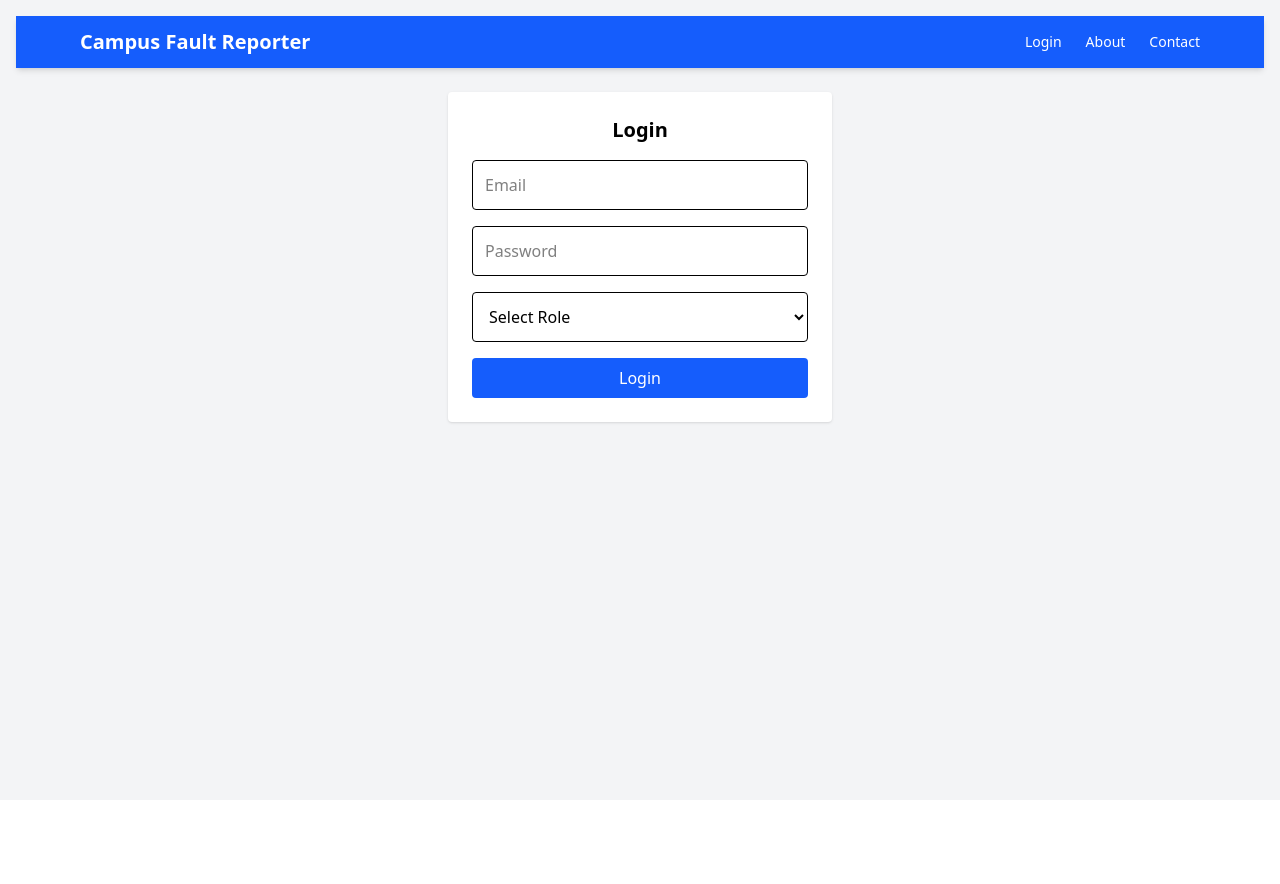
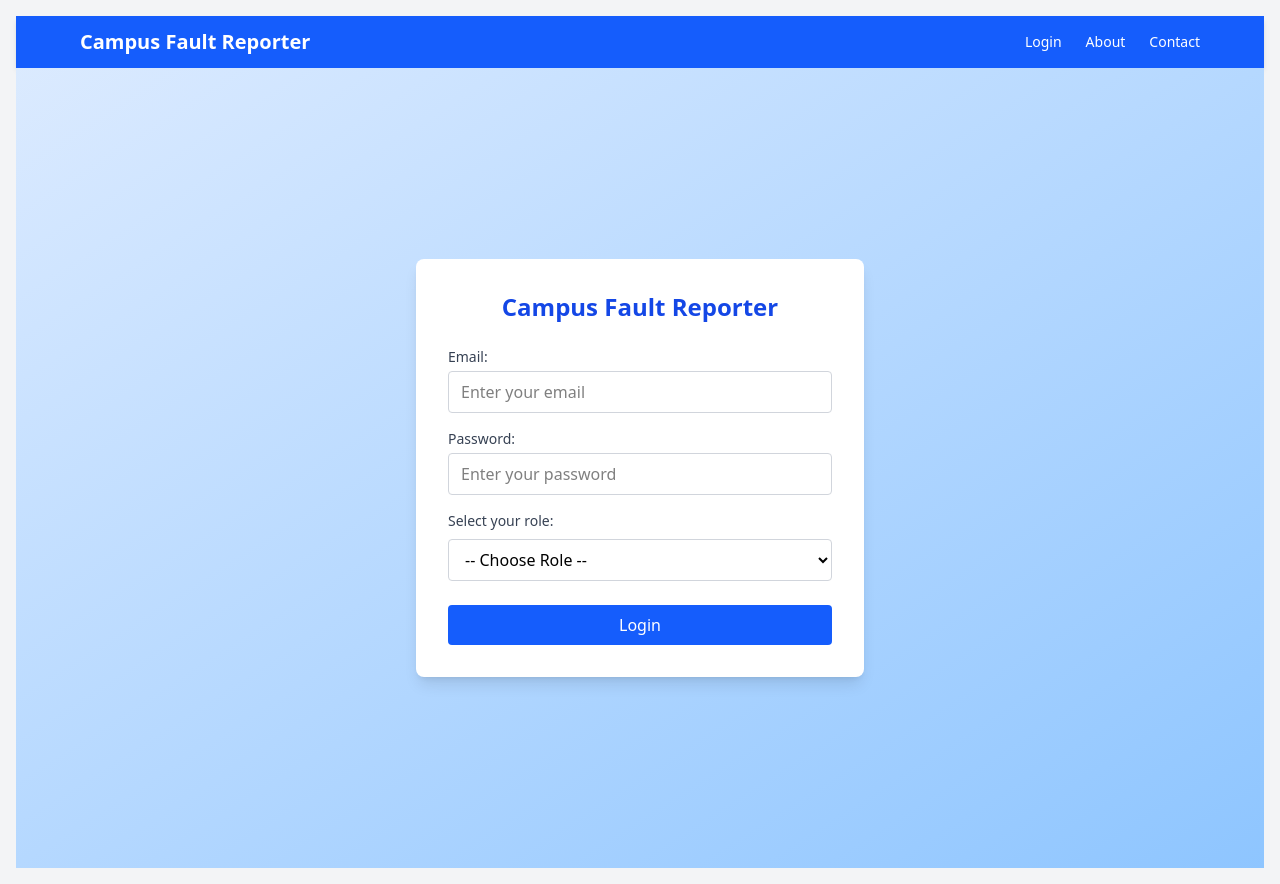
Before and after one commit to Nithin-shsr/Campus_Fault_Reporting_System, a React (Vite) app: page / in a window 1280 px wide. Before the commit the page ends 800 px from the top, so only its background shows below. Built offline with nearby package versions, Linux system fonts and the light colour scheme.

Commit message:
Enhanced UI: status icons, gradient cards, styled About section, Material UI integration

```diff
--- a/package.json
+++ b/package.json
@@ -10,6 +10,10 @@
     "preview": "vite preview"
   },
   "dependencies": {
+    "@emotion/react": "^11.14.0",
+    "@emotion/styled": "^11.14.1",
+    "@mui/icons-material": "^7.3.4",
+    "@mui/material": "^7.3.4",
     "@tailwindcss/vite": "^4.1.14",
     "react": "^19.1.1",
     "react-dom": "^19.1.1",
--- a/src/Components/About.jsx
+++ b/src/Components/About.jsx
@@ -1,21 +1,11 @@
 function About() {
     return (
-        <div className="max-w-3xl mx-auto p-6 bg-white rounded shadow mt-6">
-            <h2 className="text-2xl font-bold mb-4 text-blue-700">About Campus Fault Reporter</h2>
-
-            <p className="text-gray-700 mb-4">
-                Campus Fault Reporter is a role-based web application designed to streamline fault reporting and resolution within educational institutions. Whether you're a student, an administrator, or a technician, this system ensures that issues are logged, tracked, and resolved efficiently.
-            </p>
-
-            <ul className="list-disc list-inside text-gray-700 space-y-2">
-                <li><strong>Students & Admins:</strong> Can report faults by filling a simple form and previewing their submissions.</li>
-                <li><strong>Technicians:</strong> Can view all reported faults, upload proof of resolution, and mark issues as completed.</li>
-                <li><strong>Local Storage:</strong> All data is stored locally in the browser for quick access and testing—no backend required.</li>
-                <li><strong>Responsive Design:</strong> Works smoothly across devices with a clean, mobile-first layout.</li>
-            </ul>
-
-            <p className="text-gray-700 mt-4">
-                This app was built with React and Tailwind CSS, focusing on real-world workflows, role-based access, and intuitive user experience.
+        <div className="max-w-3xl mx-auto p-6 mt-10 bg-white rounded-xl shadow-lg border border-blue-200 transition duration-300 ease-in-out hover:shadow-2xl hover:scale-[1.02] hover:border-blue-400">
+            <h2 className="text-3xl font-bold text-blue-700 mb-4 transition duration-300 hover:text-blue-900">
+                About Campus Fault Reporter
+            </h2>
+            <p className="text-gray-700 leading-relaxed text-lg">
+                Our system empowers students, technicians, and administrators to report and resolve campus infrastructure issues efficiently. With role-based access, real-time status updates, and proof-based completion tracking, we ensure transparency and accountability across the board.
             </p>
         </div>
     );
--- a/src/Components/RoleLogin.jsx
+++ b/src/Components/RoleLogin.jsx
@@ -1,77 +1,86 @@
 import { useState } from "react";
 
 function RoleLogin({ onLogin }) {
+    const [role, setRole] = useState("");
     const [email, setEmail] = useState("");
     const [password, setPassword] = useState("");
-    const [role, setRole] = useState("");
+    const [error, setError] = useState("");
 
-    const credentials = {
-        Admin: { email: "admin@example.com", password: "admin123" },
-        Student: { email: "student@example.com", password: "student123" },
-        Technician: { email: "technician@example.com", password: "tech123" }
-    };
-
-
-    const handleLogin = (event) => {
-        event.preventDefault();
-
-        if (!role) {
-            alert("Please select a role");
+    const handleLogin = () => {
+        if (!role || !email || !password) {
+            setError("Please fill in all fields to continue.");
             return;
         }
 
-        const valid = credentials[role];
-        if (!valid || email !== valid.email || password !== valid.password) {
-            alert("Invalid credentials. Please try again.");
-            return;
-        }
-
-        const user = { email, role };
+        const user = { role, email };
         localStorage.setItem("user", JSON.stringify(user));
         onLogin(user);
     };
 
     return (
-        <form onSubmit={handleLogin} className="max-w-sm mx-auto p-6 bg-white rounded shadow space-y-4 mt-6">
-            <h2 className="text-xl font-bold text-center">Login</h2>
+        <div className="flex items-center justify-center min-h-screen bg-gradient-to-br from-blue-100 to-blue-300">
+            <div className="bg-white shadow-lg rounded-lg p-8 w-full max-w-md">
+                <h2 className="text-2xl font-bold text-center text-blue-700 mb-6">
+                    Campus Fault Reporter
+                </h2>
 
+                <label className="block text-sm font-medium text-gray-700 mb-1">
+                    Email:
+                </label>
                 <input
                     type="email"
-                placeholder="Email"
                     value={email}
-                onChange={(e) => setEmail(e.target.value)}
-                className="p-3 border rounded block w-full"
-                required
+                    onChange={(e) => {
+                        setEmail(e.target.value);
+                        setError("");
+                    }}
+                    placeholder="Enter your email"
+                    className="w-full border border-gray-300 rounded px-3 py-2 mb-4 focus:outline-none focus:ring-2 focus:ring-blue-500"
                 />
 
+                <label className="block text-sm font-medium text-gray-700 mb-1">
+                    Password:
+                </label>
                 <input
                     type="password"
-                placeholder="Password"
                     value={password}
-                onChange={(e) => setPassword(e.target.value)}
-                className="p-3 border rounded block w-full"
-                required
+                    onChange={(e) => {
+                        setPassword(e.target.value);
+                        setError("");
+                    }}
+                    placeholder="Enter your password"
+                    className="w-full border border-gray-300 rounded px-3 py-2 mb-4 focus:outline-none focus:ring-2 focus:ring-blue-500"
                 />
 
+                <label className="block text-sm font-medium text-gray-700 mb-2">
+                    Select your role:
+                </label>
                 <select
                     value={role}
-                onChange={(e) => setRole(e.target.value)}
-                className="p-3 border rounded block w-full"
-                required
+                    onChange={(e) => {
+                        setRole(e.target.value);
+                        setError("");
+                    }}
+                    className="w-full border border-gray-300 rounded px-3 py-2 focus:outline-none focus:ring-2 focus:ring-blue-500"
                 >
-                <option value="">Select Role</option>
+                    <option value="">-- Choose Role --</option>
                     <option value="Admin">Admin</option>
                     <option value="Student">Student</option>
                     <option value="Technician">Technician</option>
                 </select>
 
+                {error && (
+                    <p className="text-red-500 text-sm mt-2">{error}</p>
+                )}
+
                 <button
-                type="submit"
-                className="bg-blue-600 text-white px-4 py-2 rounded w-full hover:bg-blue-700 transition"
+                    onClick={handleLogin}
+                    className="mt-6 w-full bg-blue-600 text-white py-2 rounded hover:bg-blue-700 transition"
                 >
                     Login
                 </button>
-        </form>
+            </div>
+        </div>
     );
 }
 
```
Also changed, not shown: src/Components/FaultCard.jsx (+58 -47 lines), 1 other file (tests, documents, lock files or other folders). Lines whose indentation alone changed are shown as unchanged.
